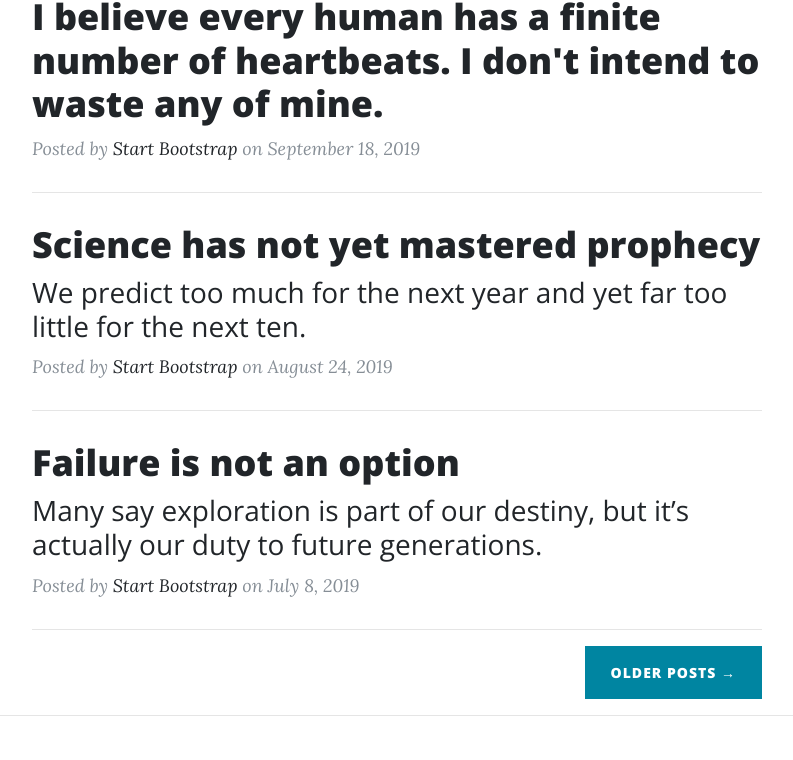
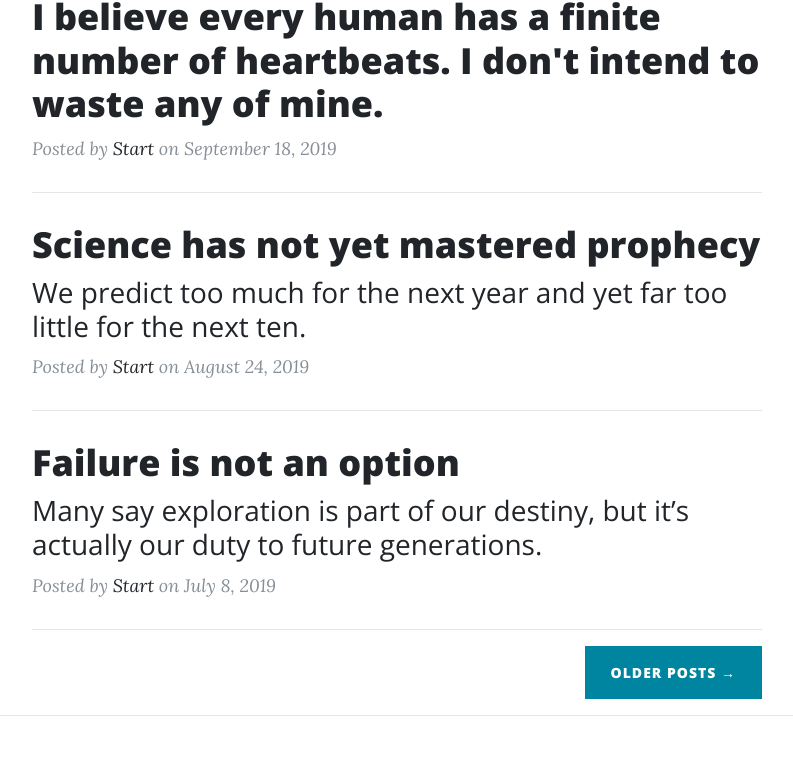
Before and after one commit to lantian157/jackli.github.io, a website: page index.html in a window 1280 px wide. Shown: the part 845-1605 px from the top of the page, without its empty margins (243-1036 px from the left). Drawn offline with nearby package versions, Linux system fonts and the light colour scheme.

Commit message:
Update index.html

```diff
--- a/index.html
+++ b/index.html
@@ -92,7 +92,7 @@
             </h2>
           </a>
           <p class="post-meta">Posted by
-            <a href="#">Start Bootstrap</a>
+            <a href="#">Start</a>
             on September 18, 2019</p>
         </div>
         <hr>
@@ -106,7 +106,7 @@
             </h3>
           </a>
           <p class="post-meta">Posted by
-            <a href="#">Start Bootstrap</a>
+            <a href="#">Start</a>
             on August 24, 2019</p>
         </div>
         <hr>
@@ -120,7 +120,7 @@
             </h3>
           </a>
           <p class="post-meta">Posted by
-            <a href="#">Start Bootstrap</a>
+            <a href="#">Start</a>
             on July 8, 2019</p>
         </div>
         <hr>
```
